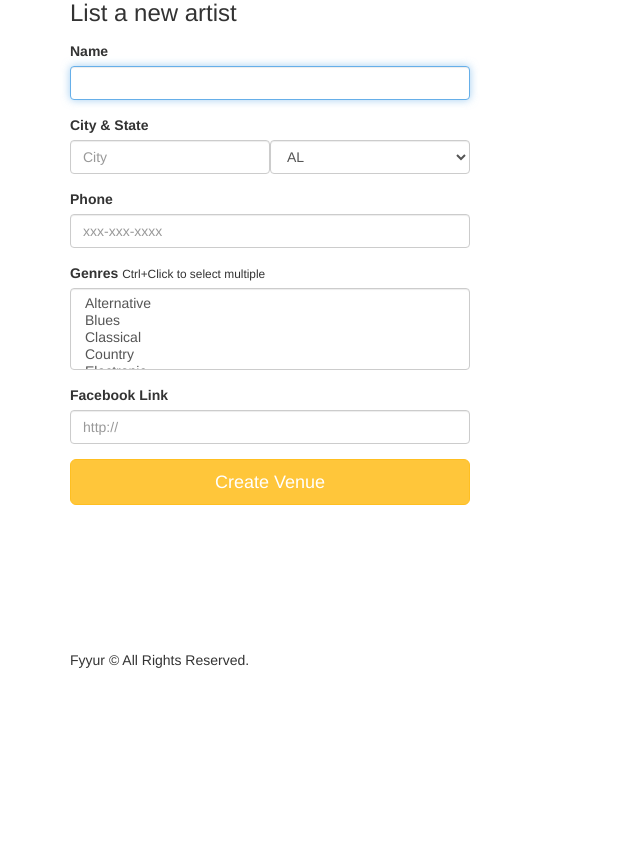
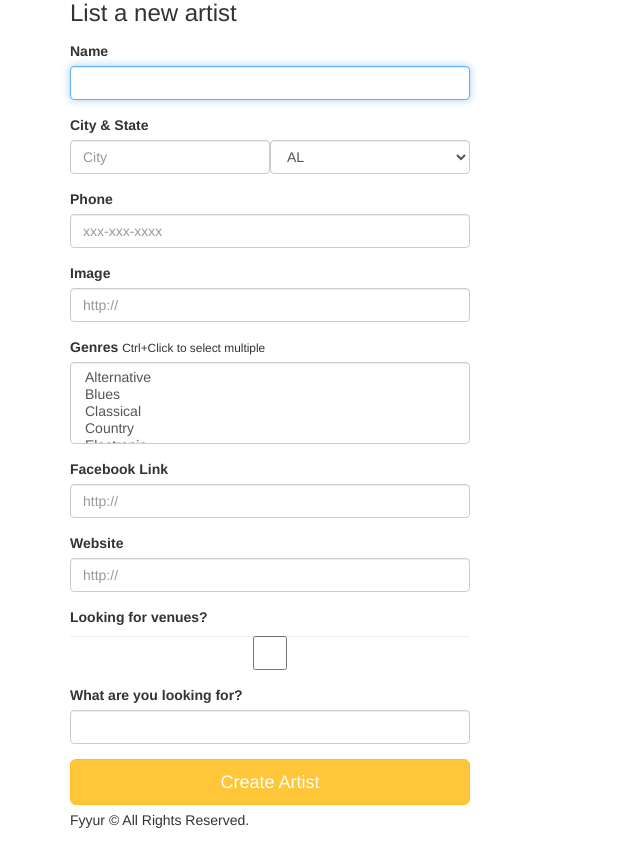
Before and after one commit to rashmimanandhar/fyuur, a Flask app: page /artists/create in a window 1280 px wide. Shown: the part 95-960 px from the top of the page, without its empty margins (0-640 px from the left). Before the commit the page ends 763 px from the top, so only its background shows below. Run offline with Flask 2, Linux system fonts and the light colour scheme; some libraries are stand-ins or nearby versions.

Commit message:
fix: add missing form elements for artist

```diff
--- a/app.py
+++ b/app.py
@@ -331,9 +331,20 @@ def create_artist_form():
 def create_artist_submission():
   form = ArtistForm(request.form)
   error = False
-  reqData = request.form
   try:
-    artist = Artist(name=reqData['name'], city=reqData['city'], state=reqData['state'], phone=reqData['phone'], genres=reqData.getlist('genres'), facebook_link=reqData['facebook_link'])
+    name = request.form['name']
+    city = request.form['city']
+    state = request.form['state']
+    phone = request.form['phone']
+    genres = request.form.getlist('genres'),
+    facebook_link = request.form['facebook_link']
+    image_link = request.form['image_link']
+    website = request.form['website']
+    seeking_venue = True if 'seeking_venue' in request.form else False
+    seeking_description = request.form['seeking_description']
+
+    artist = Artist(name=name, city=city, state=state, phone=phone, genres=genres, facebook_link=facebook_link, image_link=image_link, website=website, seeking_venue=seeking_venue, seeking_description=seeking_description)
+
     db.session.add(artist)
     db.session.commit()
   except:
--- a/forms.py
+++ b/forms.py
@@ -161,5 +161,10 @@ class ArtistForm(Form):
     facebook_link = StringField(
         'facebook_link', validators=[URL()]
     )
+    website = StringField(
+        'website',  validators=[URL()]
+    )
 
-# TODO IMPLEMENT NEW ARTIST FORM AND NEW SHOW FORM
+    seeking_venue = BooleanField('seeking_venue')
+
+    seeking_description = StringField('seeking_description')
--- a/templates/forms/new_artist.html
+++ b/templates/forms/new_artist.html
@@ -23,6 +23,10 @@
           <label for="phone">Phone</label>
           {{ form.phone(class_ = 'form-control', placeholder='xxx-xxx-xxxx', autofocus = true) }}
         </div>
+        <div class="form-group">
+          <label for="image_link">Image</label>
+          {{ form.image_link(class_ = 'form-control', placeholder='http://', autofocus = true) }}
+        </div>
       <div class="form-group">
         <label for="genres">Genres</label>
         <small>Ctrl+Click to select multiple</small>
@@ -32,7 +36,20 @@
           <label for="genres">Facebook Link</label>
           {{ form.facebook_link(class_ = 'form-control', placeholder='http://', autofocus = true) }}
         </div>
-      <input type="submit" value="Create Venue" class="btn btn-primary btn-lg btn-block">
+        <div class="form-group">
+          <label for="website">Website</label>
+          {{ form.website(class_ = 'form-control', placeholder='http://', autofocus = true) }}
+        </div>
+
+        <div class="form-group">
+          <label for="seeking_venue">Looking for venues?</label>
+          {{ form.seeking_venue(class_ = 'form-control', autofocus = true) }}
+        </div>
+        <div class="form-group">
+          <label for="seeking_description">What are you looking for?</label>
+          {{ form.seeking_description(class_ = 'form-control', autofocus = true) }}
+        </div>
+      <input type="submit" value="Create Artist" class="btn btn-primary btn-lg btn-block">
     </form>
   </div>
 {% endblock %}
```
